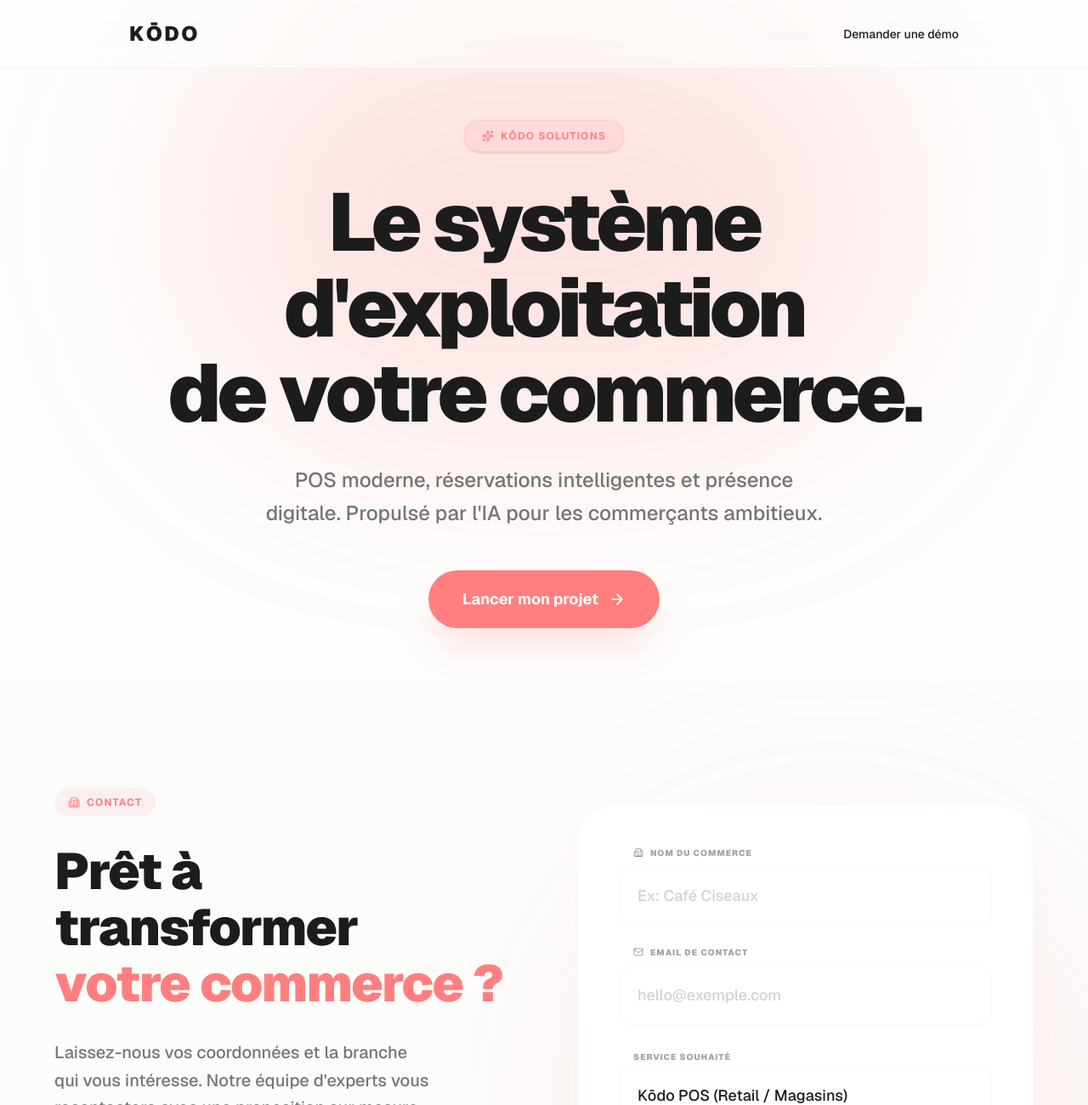
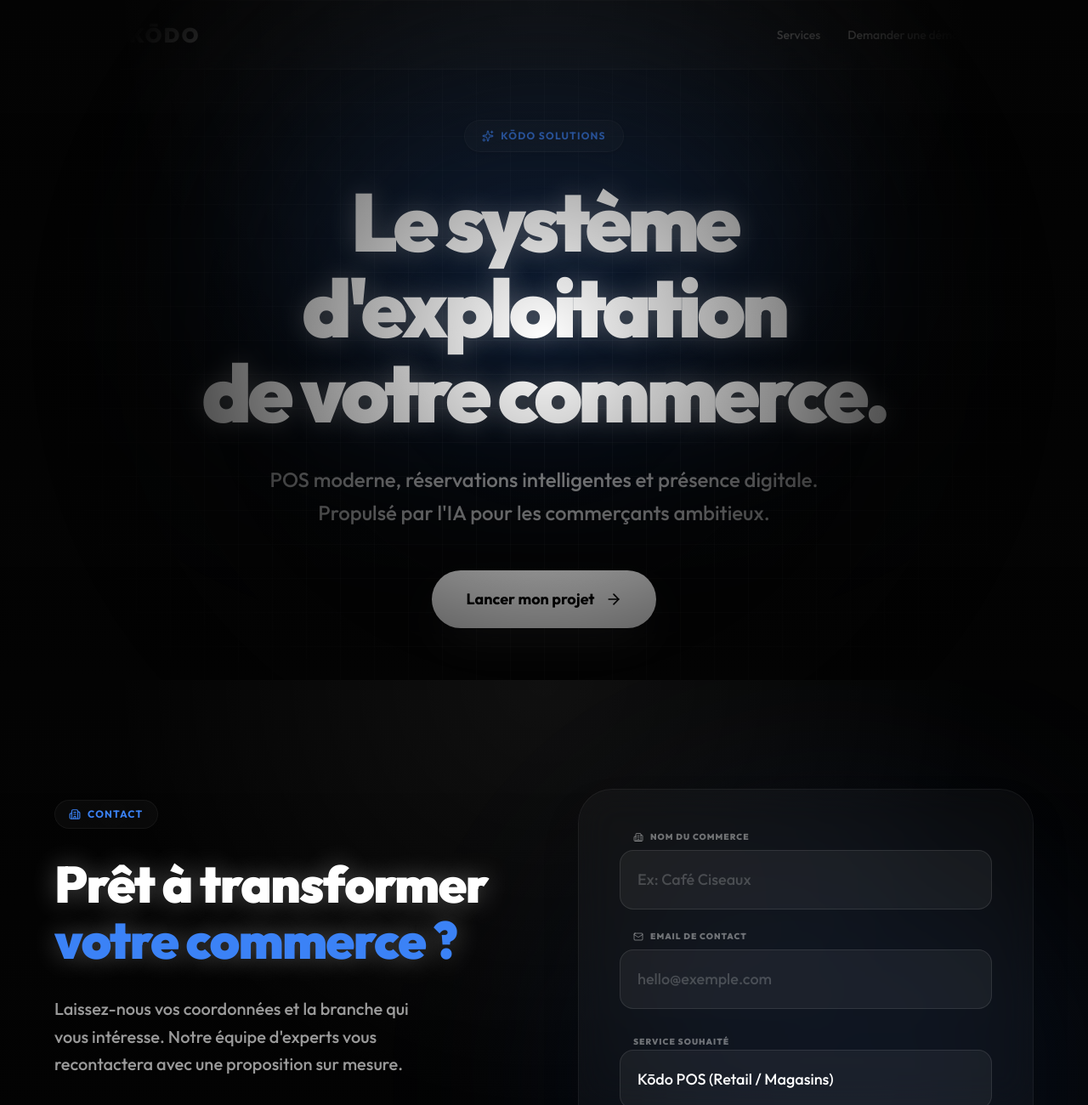
Before and after one commit to rulmontkiama/Kodo-Ecosystem, a Next.js app: page / in a window 1280 px wide. Shown: the top 1300 px of the page at 85% size. Built offline with nearby package versions, Linux system fonts and the light colour scheme.

Commit message:
feat: Refonte graphique dark premium pour Kodo Solutions

```diff
--- a/src/app/globals.css
+++ b/src/app/globals.css
@@ -1,40 +1,51 @@
+@import url('https://fonts.googleapis.com/css2?family=Outfit:wght@300;400;500;600;700;800;900&display=swap');
 @import "tailwindcss";
 
-:root {
-  --background: #fdfdfc;
-  --foreground: #1c1c1c;
-  --color-primary: #FF7F7F;
-  --color-primary-dark: #e67373;
-  --color-surface: #ffffff;
-  --color-surface-variant: #f4f4f5;
-  --color-outline: #e4e4e7;
+@theme {
+  --color-background: #030303;
+  --color-foreground: #ffffff;
+  --color-primary: #ffffff;
+  --color-primary-dark: #e0e0e0;
+  --color-accent: #3b82f6;
+  --color-accent-glow: rgba(59, 130, 246, 0.5);
+  --color-surface: #0a0a0a;
+  --color-surface-variant: #121212;
+  --color-outline: #262626;
+  --font-sans: "Outfit", sans-serif;
 }
 
-@theme inline {
-  --color-background: var(--background);
-  --color-foreground: var(--foreground);
-  --color-primary: var(--color-primary);
-  --color-primary-dark: var(--color-primary-dark);
-  --color-surface: var(--color-surface);
-  --color-surface-variant: var(--color-surface-variant);
-  --color-outline: var(--color-outline);
-  --font-sans: var(--font-geist-sans);
-  --font-mono: var(--font-geist-mono);
-}
-
-@media (prefers-color-scheme: dark) {
-  :root {
-    --background: #121212;
-    --foreground: #fcfcfc;
-    --color-surface: #1e1e1e;
-    --color-surface-variant: #27272a;
-    --color-outline: #3f3f46;
-  }
+:root {
+  --background: #030303;
+  --foreground: #ffffff;
 }
 
 body {
-  background: var(--background);
+  background-color: var(--background);
   color: var(--foreground);
-  font-family: var(--font-sans), Arial, Helvetica, sans-serif;
+  font-family: "Outfit", sans-serif;
   -webkit-font-smoothing: antialiased;
+  background-image:
+    radial-gradient(circle at 50% 0%, rgba(255, 255, 255, 0.05) 0%, transparent 50%),
+    linear-gradient(to bottom, transparent, #030303);
 }
+
+/* Premium Grid Background */
+.bg-grid-pattern {
+  background-size: 40px 40px;
+  background-image: linear-gradient(to right, rgba(255, 255, 255, 0.03) 1px, transparent 1px),
+                    linear-gradient(to bottom, rgba(255, 255, 255, 0.03) 1px, transparent 1px);
+  mask-image: radial-gradient(circle at center, black, transparent 80%);
+}
+
+/* Glowing text effect */
+.text-glow {
+  text-shadow: 0 0 30px rgba(255, 255, 255, 0.3);
+}
+
+/* Glassmorphism */
+.glass {
+  background: rgba(255, 255, 255, 0.03);
+  backdrop-filter: blur(20px);
+  -webkit-backdrop-filter: blur(20px);
+  border: 1px solid rgba(255, 255, 255, 0.05);
+}
--- a/src/components/ContactForm.tsx
+++ b/src/components/ContactForm.tsx
@@ -53,9 +53,9 @@ export default function ContactForm() {
   };
 
   return (
-    <section id="contact" className="py-32 bg-surface-variant/20 flex justify-center px-6 relative overflow-hidden">
+    <section id="contact" className="py-32 flex justify-center px-6 relative overflow-hidden">
       {/* Background Glow */}
-      <div className="absolute bottom-0 right-0 w-[600px] h-[600px] bg-primary/10 blur-[120px] rounded-full pointer-events-none" />
+      <div className="absolute bottom-0 right-0 w-[600px] h-[600px] bg-accent/10 blur-[120px] rounded-full pointer-events-none" />
 
       <div className="w-full max-w-6xl grid grid-cols-1 lg:grid-cols-2 gap-20 items-center z-10">
 
@@ -66,21 +66,21 @@ export default function ContactForm() {
           transition={{ duration: 0.6 }}
           className="space-y-8"
         >
-          <div className="inline-flex items-center gap-2 text-xs font-bold text-primary tracking-widest uppercase bg-primary/10 px-4 py-2 rounded-full">
+          <div className="inline-flex items-center gap-2 text-xs font-bold text-accent tracking-widest uppercase glass px-4 py-2 rounded-full">
             <Building2 size={14} />
             Contact
           </div>
-          <h2 className="text-4xl md:text-5xl lg:text-6xl font-black text-foreground tracking-tight leading-[1.1]">
-            Prêt à transformer <br/><span className="text-primary">votre commerce ?</span>
+          <h2 className="text-4xl md:text-5xl lg:text-6xl font-black text-foreground tracking-tight leading-[1.1] text-glow">
+            Prêt à transformer <br/><span className="text-accent">votre commerce ?</span>
           </h2>
           <p className="text-xl text-foreground/60 font-medium max-w-md leading-relaxed">
             Laissez-nous vos coordonnées et la branche qui vous intéresse. Notre équipe d&apos;experts vous recontactera avec une proposition sur mesure.
           </p>
 
           <div className="pt-8 flex flex-col gap-4 text-sm font-bold tracking-wider uppercase text-foreground/40">
-            <p className="flex items-center gap-3"><CheckCircle2 className="text-primary" size={20}/> Devis personnalisé</p>
-            <p className="flex items-center gap-3"><CheckCircle2 className="text-primary" size={20}/> Accompagnement sur mesure</p>
-            <p className="flex items-center gap-3"><CheckCircle2 className="text-primary" size={20}/> Migration de vos données incluse</p>
+            <p className="flex items-center gap-3"><CheckCircle2 className="text-accent" size={20}/> Devis personnalisé</p>
+            <p className="flex items-center gap-3"><CheckCircle2 className="text-accent" size={20}/> Accompagnement sur mesure</p>
+            <p className="flex items-center gap-3"><CheckCircle2 className="text-accent" size={20}/> Migration de vos données incluse</p>
           </div>
         </motion.div>
 
@@ -90,7 +90,7 @@ export default function ContactForm() {
           whileInView="visible"
           viewport={{ once: true, margin: "-100px" }}
           onSubmit={handleSubmit}
-          className="w-full bg-surface p-8 sm:p-12 rounded-[2.5rem] shadow-2xl shadow-primary/5 border border-outline/20 space-y-6"
+          className="w-full glass p-8 sm:p-12 rounded-[2.5rem] shadow-2xl space-y-6"
         >
           <motion.div variants={itemVariants} className="space-y-2">
             <label className="text-[10px] font-black tracking-widest uppercase text-foreground/40 ml-4 flex items-center gap-2">
@@ -101,7 +101,7 @@ export default function ContactForm() {
               value={name}
               onChange={(e) => setName(e.target.value)}
               placeholder="Ex: Café Ciseaux"
-              className="w-full p-5 rounded-2xl border border-outline/30 bg-surface focus:bg-surface focus:border-primary focus:ring-4 focus:ring-primary/10 outline-none transition-all placeholder:text-foreground/20 font-medium text-lg"
+              className="w-full p-5 rounded-2xl border border-white/10 bg-white/5 focus:bg-white/10 focus:border-accent focus:ring-4 focus:ring-accent/20 outline-none transition-all placeholder:text-foreground/20 font-medium text-lg text-white"
               required
             />
           </motion.div>
@@ -115,7 +115,7 @@ export default function ContactForm() {
               value={email}
               onChange={(e) => setEmail(e.target.value)}
               placeholder="hello@exemple.com"
-              className="w-full p-5 rounded-2xl border border-outline/30 bg-surface focus:bg-surface focus:border-primary focus:ring-4 focus:ring-primary/10 outline-none transition-all placeholder:text-foreground/20 font-medium text-lg"
+              className="w-full p-5 rounded-2xl border border-white/10 bg-white/5 focus:bg-white/10 focus:border-accent focus:ring-4 focus:ring-accent/20 outline-none transition-all placeholder:text-foreground/20 font-medium text-lg text-white"
               required
             />
           </motion.div>
@@ -125,10 +125,10 @@ export default function ContactForm() {
             <select
               value={service}
               onChange={(e) => setService(e.target.value)}
-              className="w-full p-5 rounded-2xl border border-outline/30 bg-surface focus:bg-surface focus:border-primary focus:ring-4 focus:ring-primary/10 outline-none transition-all text-foreground cursor-pointer appearance-none font-medium text-lg"
+              className="w-full p-5 rounded-2xl border border-white/10 bg-white/5 focus:bg-white/10 focus:border-accent focus:ring-4 focus:ring-accent/20 outline-none transition-all cursor-pointer appearance-none font-medium text-lg text-white"
             >
-              <option value="POS">Kōdo POS (Retail / Magasins)</option>
-              <option value="Bookings">Kōdo Bookings (Services / Salons)</option>
+              <option value="POS" className="bg-[#121212]">Kōdo POS (Retail / Magasins)</option>
+              <option value="Bookings" className="bg-[#121212]">Kōdo Bookings (Services / Salons)</option>
             </select>
           </motion.div>
 
@@ -136,7 +136,7 @@ export default function ContactForm() {
             variants={itemVariants}
             type="submit"
             disabled={isSubmitting}
-            className={`w-full flex justify-center items-center gap-3 bg-primary text-white py-5 mt-4 rounded-2xl font-black uppercase tracking-widest shadow-xl shadow-primary/20 transition-all text-sm ${isSubmitting ? 'opacity-70 cursor-not-allowed scale-95' : 'hover:bg-primary-dark hover:-translate-y-1 hover:shadow-primary/40'}`}
+            className={`w-full flex justify-center items-center gap-3 bg-accent text-white py-5 mt-4 rounded-2xl font-black uppercase tracking-widest shadow-xl shadow-accent/20 transition-all text-sm ${isSubmitting ? 'opacity-70 cursor-not-allowed scale-95' : 'hover:bg-blue-600 hover:-translate-y-1 hover:shadow-accent/40'}`}
           >
             {isSubmitting ? 'Envoi en cours...' : 'Lancer mon projet'}
             {!isSubmitting && <Send size={18} />}
@@ -146,7 +146,7 @@ export default function ContactForm() {
             <motion.p
               initial={{ opacity: 0, y: 10 }}
               animate={{ opacity: 1, y: 0 }}
-              className="text-sm text-center font-bold text-primary bg-primary/10 py-4 rounded-xl mt-4 border border-primary/20"
+              className="text-sm text-center font-bold text-accent bg-accent/10 py-4 rounded-xl mt-4 border border-accent/20"
             >
               {status}
             </motion.p>
--- a/src/components/Hero.tsx
+++ b/src/components/Hero.tsx
@@ -7,11 +7,11 @@ import { ArrowRight, Sparkles } from 'lucide-react';
 
 export default function Hero() {
   return (
-    <div className="min-h-screen bg-background flex flex-col items-center justify-center p-8 relative overflow-hidden">
+    <div className="min-h-screen bg-background flex flex-col items-center justify-center p-8 relative overflow-hidden bg-grid-pattern">
       {/* Background decoration */}
-      <div className="absolute top-0 left-1/2 -translate-x-1/2 w-[800px] h-[500px] bg-primary/20 blur-[120px] rounded-full pointer-events-none" />
+      <div className="absolute top-0 left-1/2 -translate-x-1/2 w-[800px] h-[500px] bg-accent/20 blur-[120px] rounded-full pointer-events-none" />
 
-      <nav className="fixed top-0 left-0 right-0 w-full z-40 bg-background/60 backdrop-blur-2xl border-b border-outline/50 transition-all duration-300">
+      <nav className="fixed top-0 left-0 right-0 w-full z-40 glass border-b border-white/5 transition-all duration-300">
         <div className="max-w-5xl mx-auto px-6 h-20 flex justify-between items-center">
           <motion.h1
             initial={{ opacity: 0, x: -20 }}
@@ -25,10 +25,10 @@ export default function Hero() {
             initial={{ opacity: 0, x: 20 }}
             animate={{ opacity: 1, x: 0 }}
             transition={{ duration: 0.5 }}
-            className="space-x-8 text-sm text-surface-variant font-medium flex items-center"
+            className="space-x-8 text-sm text-foreground/70 font-medium flex items-center"
           >
-            <Link href="#services" className="hover:text-primary transition-colors">Services</Link>
-            <Link href="#contact" className="text-foreground hover:text-primary transition-colors">Demander une démo</Link>
+            <Link href="#services" className="hover:text-white transition-colors">Services</Link>
+            <Link href="#contact" className="text-foreground hover:text-accent transition-colors">Demander une démo</Link>
           </motion.div>
         </div>
       </nav>
@@ -38,9 +38,9 @@ export default function Hero() {
           initial={{ opacity: 0, y: 20 }}
           animate={{ opacity: 1, y: 0 }}
           transition={{ duration: 0.5, delay: 0.1 }}
-          className="flex items-center gap-2 text-xs font-bold text-primary tracking-widest uppercase bg-primary/10 px-5 py-2.5 rounded-full mb-8 border border-primary/20 shadow-sm"
+          className="flex items-center gap-2 text-xs font-bold text-accent tracking-widest uppercase glass px-5 py-2.5 rounded-full mb-8 shadow-sm"
         >
-          <Sparkles size={14} className="text-primary" />
+          <Sparkles size={14} className="text-accent" />
           KŌDO SOLUTIONS
         </motion.div>
 
@@ -48,7 +48,7 @@ export default function Hero() {
           initial={{ opacity: 0, y: 20 }}
           animate={{ opacity: 1, y: 0 }}
           transition={{ duration: 0.5, delay: 0.2 }}
-          className="text-5xl md:text-7xl lg:text-8xl font-black tracking-tighter mb-8 text-foreground leading-[1.05]"
+          className="text-5xl md:text-7xl lg:text-8xl font-black tracking-tighter mb-8 text-foreground leading-[1.05] text-glow"
         >
           Le système d&apos;exploitation <br className="hidden md:block" /> de votre commerce.
         </motion.h2>
@@ -68,7 +68,7 @@ export default function Hero() {
           animate={{ opacity: 1, y: 0 }}
           transition={{ duration: 0.5, delay: 0.4 }}
         >
-          <Link href="#contact" className="group flex items-center gap-3 bg-primary hover:bg-primary-dark text-white px-10 py-5 rounded-full font-bold shadow-2xl shadow-primary/30 hover:shadow-primary/50 hover:-translate-y-1 transition-all text-lg">
+          <Link href="#contact" className="group flex items-center gap-3 bg-white hover:bg-gray-200 text-black px-10 py-5 rounded-full font-bold shadow-2xl shadow-white/10 hover:shadow-white/20 hover:-translate-y-1 transition-all text-lg">
             Lancer mon projet
             <ArrowRight size={20} className="group-hover:translate-x-1 transition-transform" />
           </Link>
```
